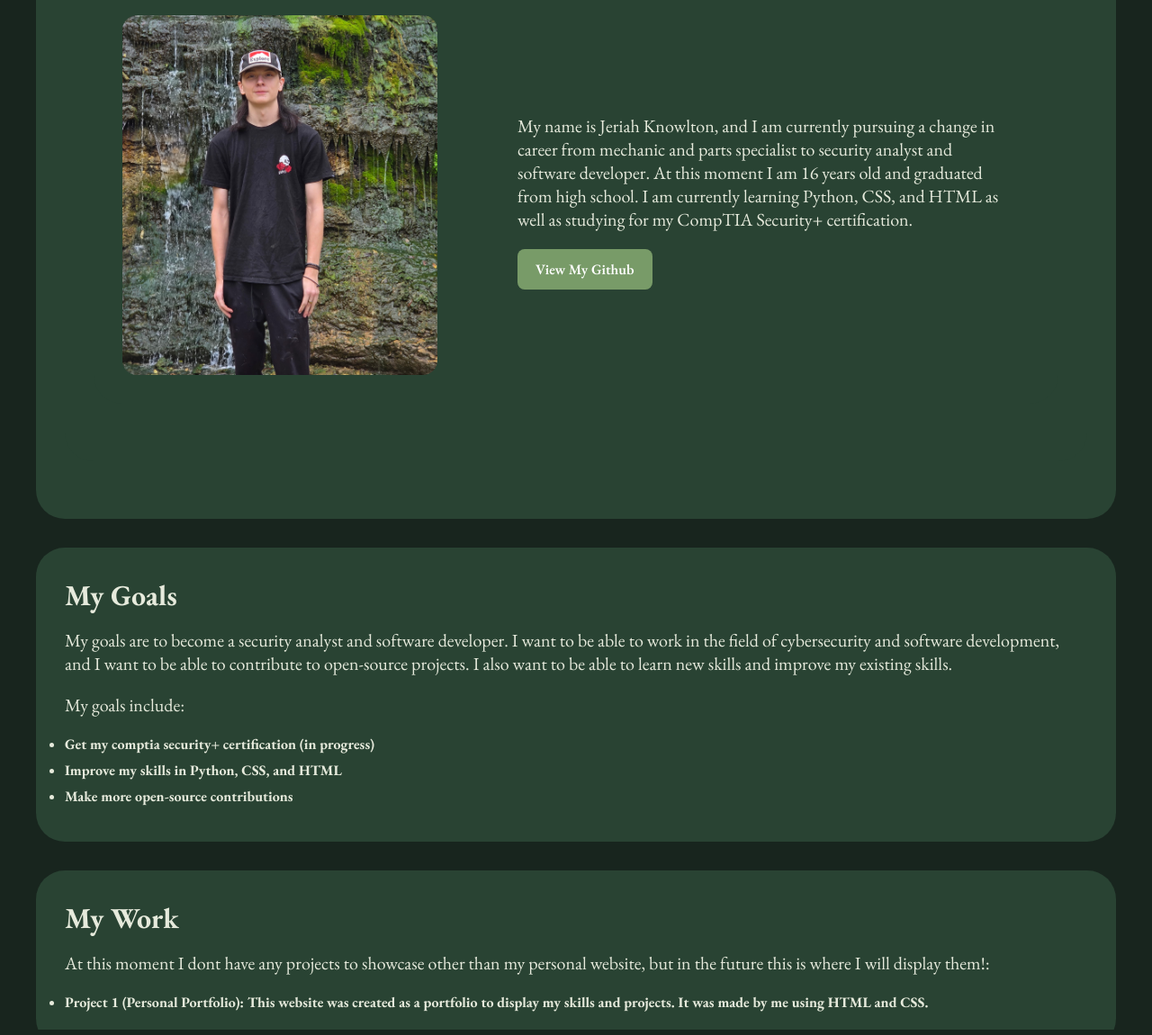
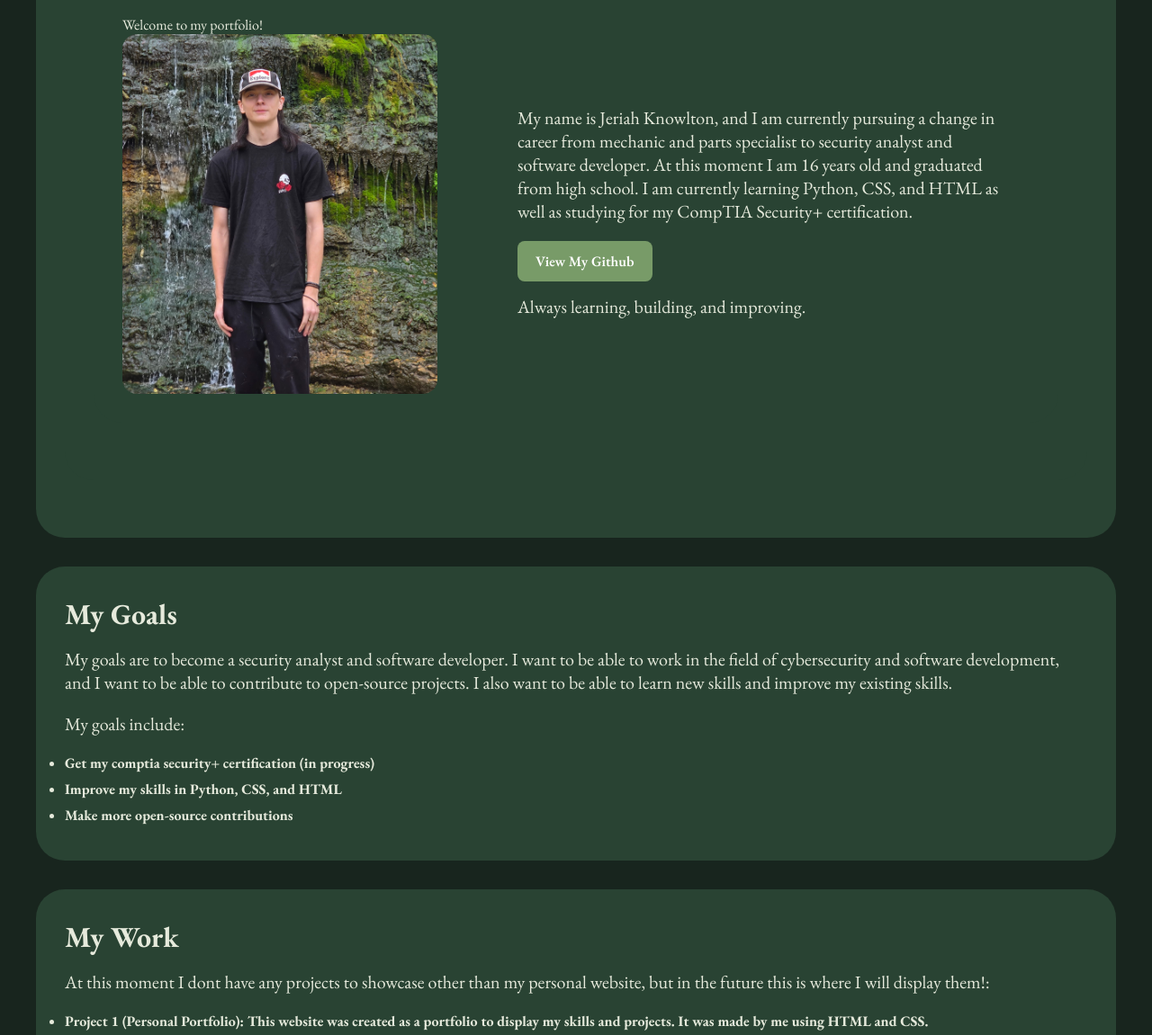
Before and after one commit to slap5/slap5.github.io, a plain HTML site: page index.html in a window 1280 px wide. Shown: the part 380-1531 px from the top of the page at 90% size. Drawn offline with nearby package versions, Linux system fonts and the light colour scheme; a web font is replaced by a local one.

Commit message:
Update homepage portfolio content
Co-authored-by: Copilot App <223556219+Copilot@users.noreply.github.com>

```diff
--- a/index.html
+++ b/index.html
@@ -22,11 +22,13 @@
         <section>
         <section id="about-me">
        <h1>About Me</h1>
+       <p>Welcome to my portfolio!</p>
         <div class="flex-container">
             <img height="400px" width="350px" src="dddd551d-5ff9-4b3b-96b8-6d0f2736e9d5.jpg">
             <div class="text-container">
                 <p>My name is Jeriah Knowlton, and I am currently pursuing a change in career from mechanic and parts specialist to security analyst and software developer. At this moment I am 16 years old and graduated from high school. I am currently learning Python, CSS, and HTML as well as studying for my CompTIA Security+ certification. </p>
                 <a href="https://github.com/slap5" class="cta-button">View My Github</a>
+                <p class="site-note">Always learning, building, and improving.</p>
             </div>
         </section>
     </header>
@@ -49,6 +51,7 @@
             <p>At this moment I dont have any projects to showcase other than my personal website, but in the future this is where I will display them!:</p>
             <ul>
                 <li>Project 1 (Personal Portfolio): This website was created as a portfolio to display my skills and projects. It was made by me using HTML and CSS.</li>
+                <li>Project 2 (Discord AI Assistant): A completed JavaScript Discord bot that brings Alexa-like voice-assistant functionality to Discord calls. Available on GitHub October 24, 2026.</li>
             </ul>
         </div>
     </section>
```
